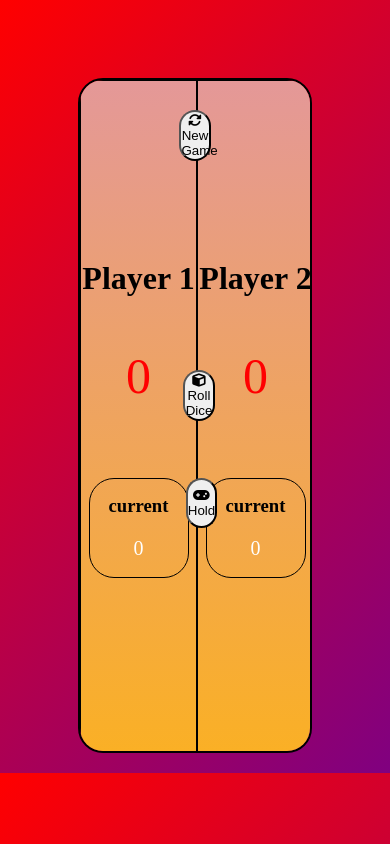
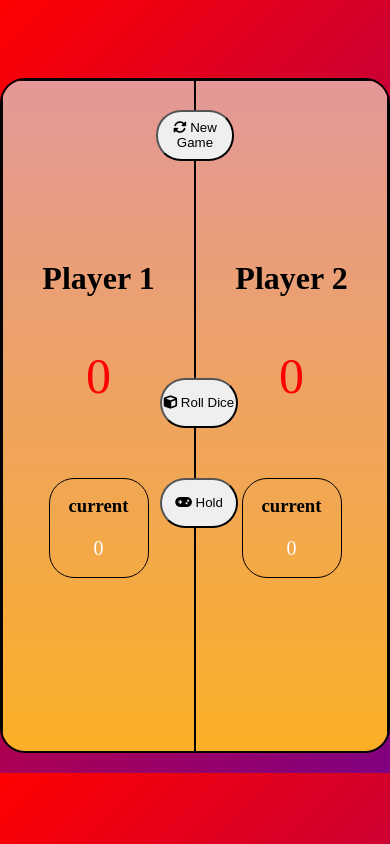
Before and after one commit to qutubahmed732/Roll-a-dice-game, a plain HTML site: page index.html in a window 390 px wide. Drawn offline with Linux system fonts and the light colour scheme.

Commit message:
added media querry

```diff
--- a/style.css
+++ b/style.css
@@ -119,7 +119,10 @@ img {
 
 @media only screen and (max-width:400px){
     .container {
-        max-width: 100%;
+        width: 100%;
+    }
+    .container > * {
+        width: min(80ch , 100% - 4rem);
     }
     .current {
         width: 100px;
@@ -132,6 +135,18 @@ img {
         height: 50px;
     }
     img {
-        left: 64px;
+        left: -19%;
+    }
+    .rollDice , .newGame , .hold {
+        width: 20vw;
+    }
+    .rollDice{
+        left: 20%;
+    }
+    .newGame{
+        left: 40%;
+    }
+    .hold {
+        left: -1%;
     }
 }
```
